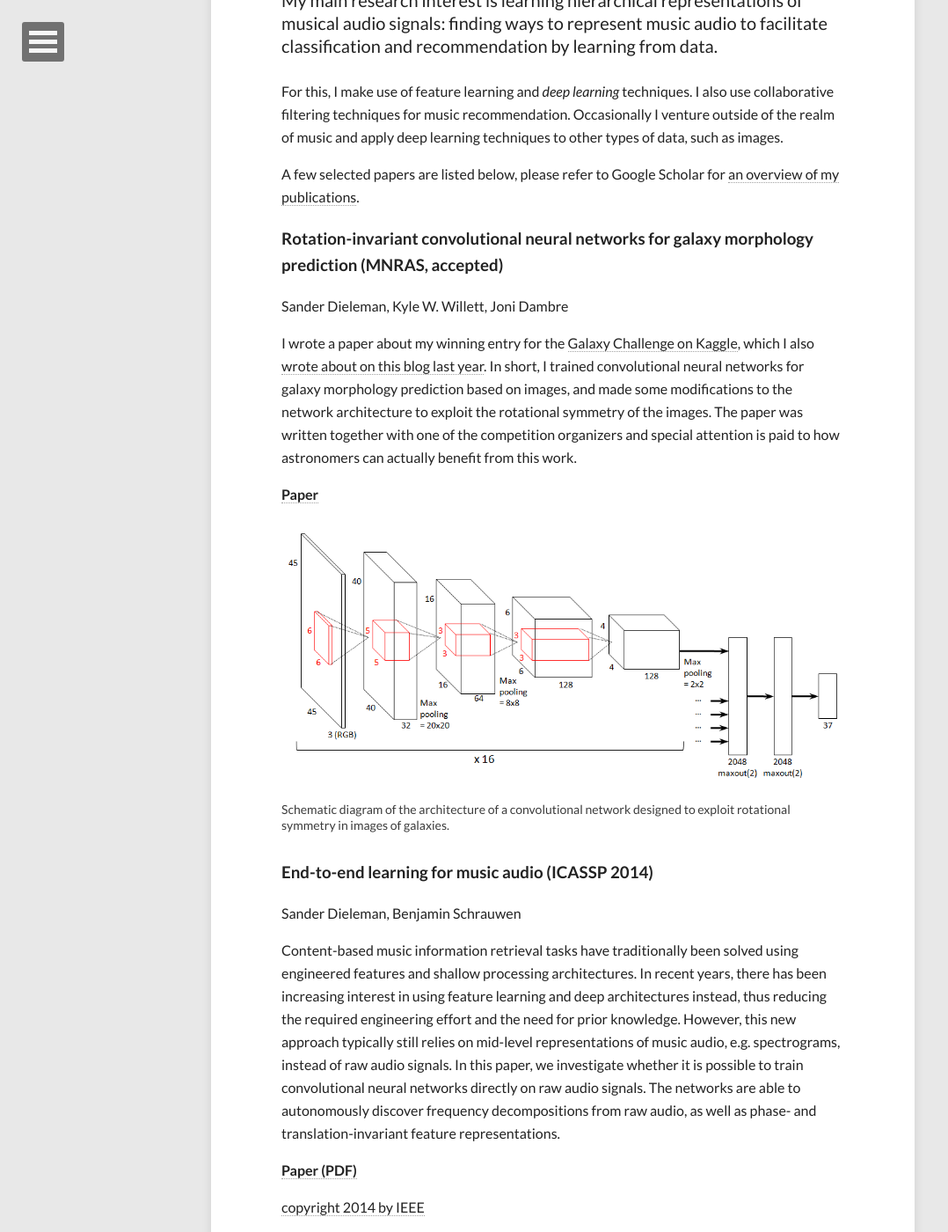
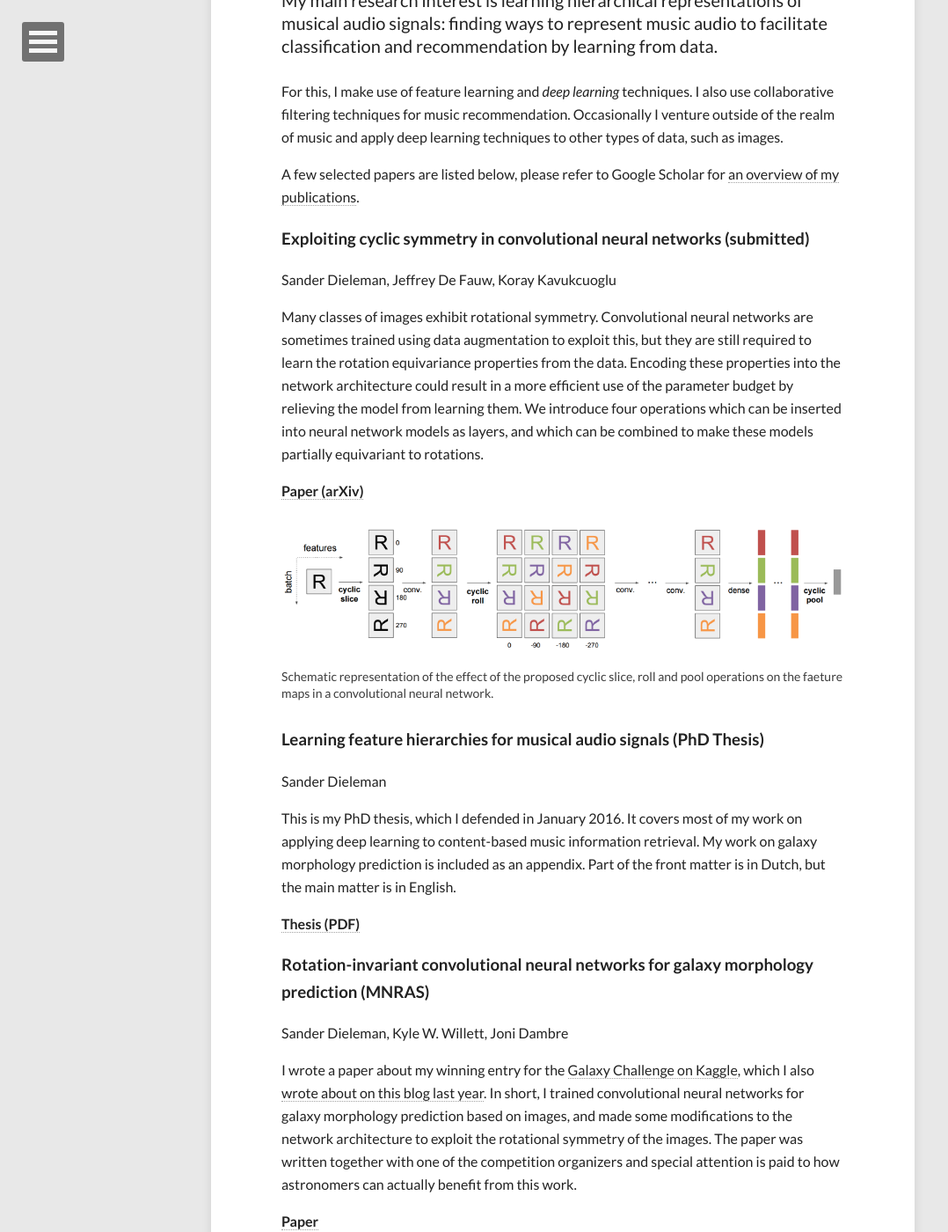
Before and after one commit to benanne/benanne.github.io, a Jekyll site: the page built from research.md, in a window 1280 px wide and 1400 px high, scrolled down 533 px. Shown: the whole window at 88% size, without its empty margins (0-1078 px from the left). Built offline with Jekyll 4.4.1, drawn with Linux system fonts in a browser that asks for light colours; nearby versions of some CDN libraries.

Commit message:
update about, research, software + gem versions

```diff
--- a/Gemfile
+++ b/Gemfile
@@ -1,2 +1,5 @@
 source 'https://rubygems.org'
 gem 'github-pages'
+gem 'jekyll'
+gem 'jekyll-paginate'
+gem 'pygments.rb'
--- a/_config.yml
+++ b/_config.yml
@@ -4,7 +4,9 @@ disqus_shortname: benanne
 # Your site's domain goes here. When working locally use localhost server leave blank
 # PS. If you set this wrong stylesheets and scripts won't load and most links will break.
 # PPS. If you leave it blank for local testing home links won't work, they'll be fine for live domains though.
+# url:
 url:              http://benanne.github.io
+
 
 # Owner/author information
 owner:
@@ -38,21 +40,19 @@ links:
     url: /research
   - title: Software
     url: /software
-  - title: ResLab
-    url: http://reslab.elis.ugent.be
+  - title: DeepMind
+    url: http://deepmind.com/
     external: true
   - title: r/machinelearning
     url: http://www.reddit.com/r/machinelearning
-    external: true
-  - title: Deep Learning G+
-    url: https://plus.google.com/communities/112866381580457264725
     external: true
 
 # http://en.wikipedia.org/wiki/List_of_tz_database_time_zones
 timezone:    Europe/Brussels
 future:      true
-pygments:    true
+highlighter: pygments
 markdown:    kramdown
 
 # Amount of posts to show on home page
+gems: [jekyll-paginate]
 paginate: 10
--- a/research.md
+++ b/research.md
@@ -17,7 +17,32 @@ For this, I make use of feature learning and *[deep learning](http://en.wikipedi
 A few selected papers are listed below, please refer to Google Scholar for [an overview of my publications](http://scholar.google.be/citations?user=2ZU62T4AAAAJ).
 
 
-### Rotation-invariant convolutional neural networks for galaxy morphology prediction (MNRAS, accepted)
+### Exploiting cyclic symmetry in convolutional neural networks (submitted)
+
+Sander Dieleman, Jeffrey De Fauw, Koray Kavukcuoglu
+
+Many classes of images exhibit rotational symmetry. Convolutional neural networks are sometimes trained using data augmentation to exploit this, but they are still required to learn the rotation equivariance properties from the data. Encoding these properties into the network architecture could result in a more efficient use of the parameter budget by relieving the model from learning them. We introduce four operations which can be inserted into neural network models as layers, and which can be combined to make these models partially equivariant to rotations.
+
+[**Paper (arXiv)**](http://arxiv.org/abs/1602.02660)
+
+<figure>
+    <a href="/images/cyclic_diagram.png"><img src="/images/cyclic_diagram.png" alt="Schematic representation of the effect of the proposed cyclic slice, roll and pool operations on the faeture maps in a convolutional neural network."></a>
+    <figcaption>Schematic representation of the effect of the proposed cyclic slice, roll and pool operations on the faeture maps in a convolutional neural network.</figcaption>
+</figure>
+
+
+
+### Learning feature hierarchies for musical audio signals (PhD Thesis)
+
+Sander Dieleman
+
+This is my PhD thesis, which I defended in January 2016. It covers most of my work on applying deep learning to content-based music information retrieval. My work on galaxy morphology prediction is included as an appendix. Part of the front matter is in Dutch, but the main matter is in English.
+
+[**Thesis (PDF)**](https://www.dropbox.com/s/22bqmco45179t7z/thesis-FINAL.pdf)
+
+
+
+### Rotation-invariant convolutional neural networks for galaxy morphology prediction (MNRAS)
 
 Sander Dieleman, Kyle W. Willett, Joni Dambre
 
```
Also changed, not shown: about.md (+2 -25 lines), software.md (+14 -4 lines), Gemfile.lock, images/cyclic_diagram.png (added).
